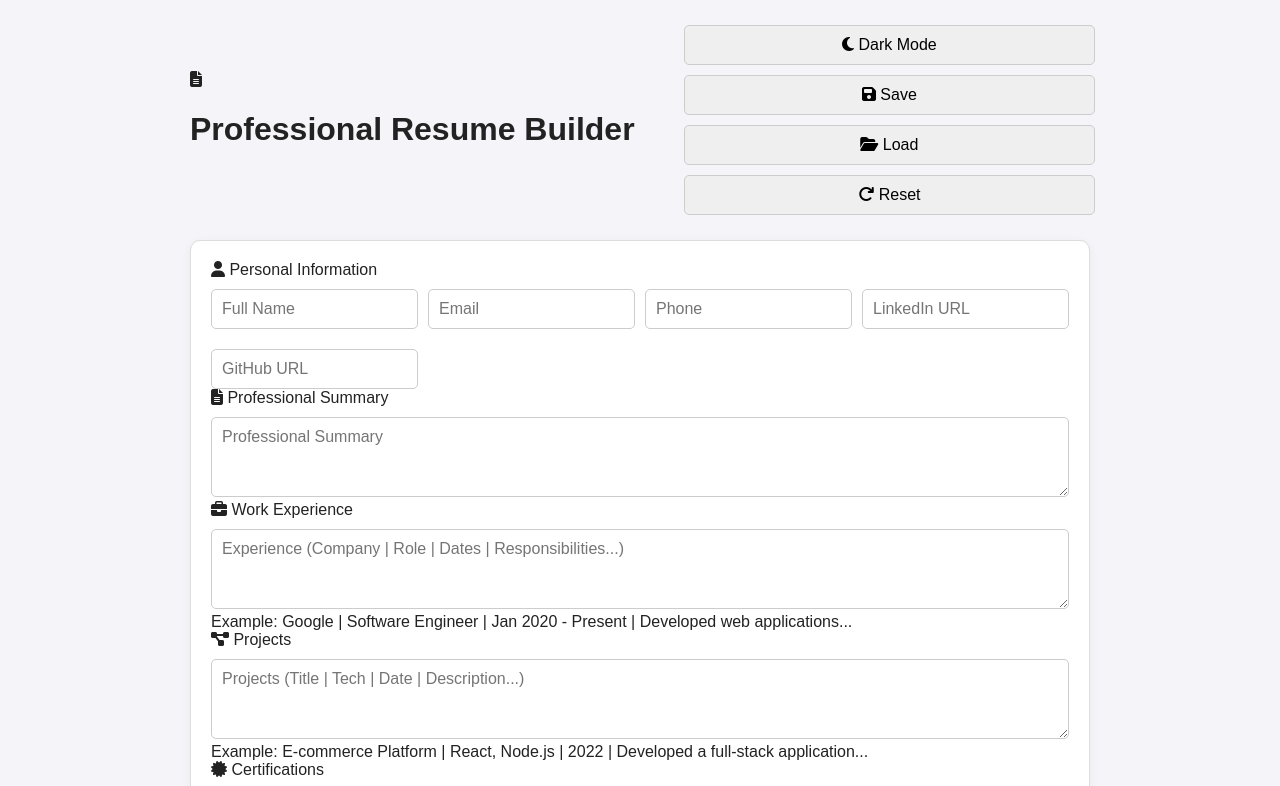
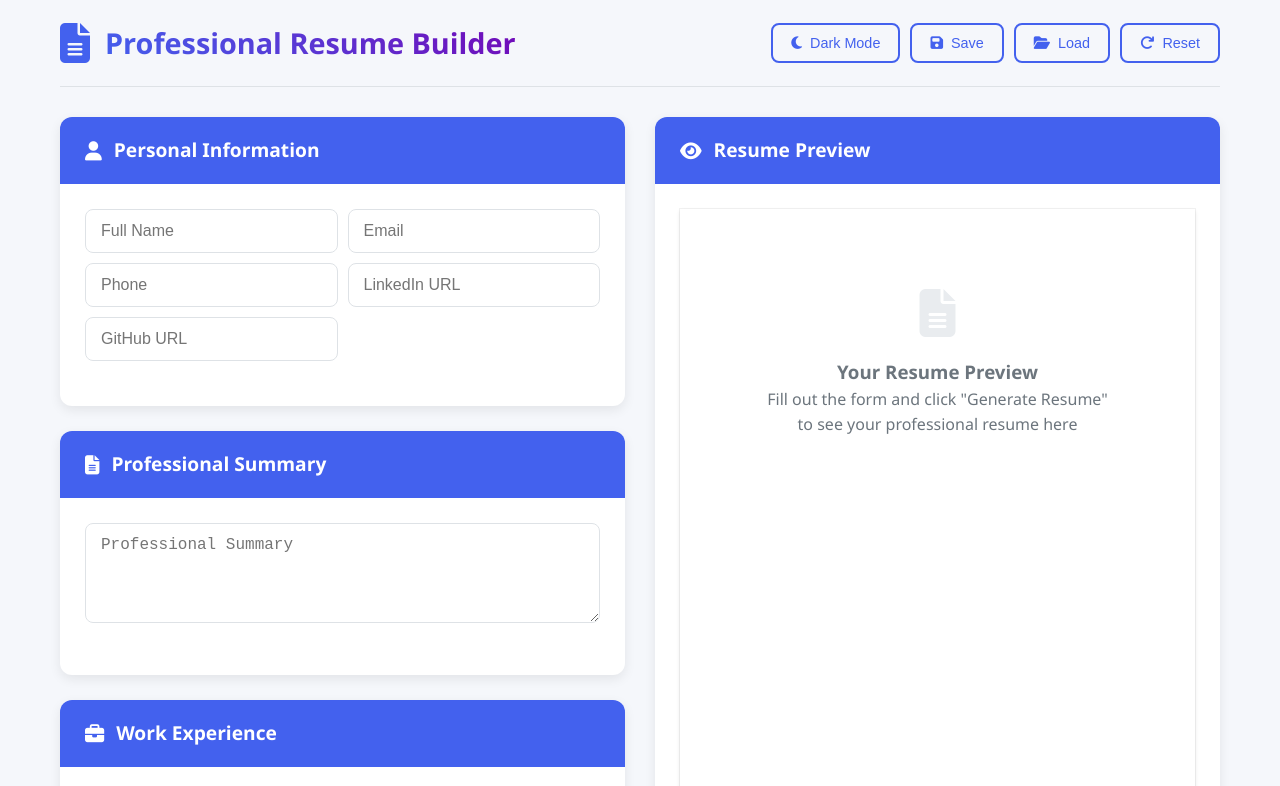
Before and after one commit to kartikey-jaat/Resume-Builder, a plain HTML site: page index.html in a window 1280 px wide. Shown: the top 786 px of the page. Drawn offline with Linux system fonts and the light colour scheme.

Commit message:
style.css

```diff
--- a/style.css
+++ b/style.css
@@ -1,97 +1,372 @@
 :root {
-  --bg: #f4f4f9;
-  --text: #222;
-  --accent: #007BFF;
-  --card: #fff;
-  --border: #ddd;
+    --primary: #4361ee;
+    --primary-dark: #3a56d4;
+    --secondary: #7209b7;
+    --light: #f8f9fa;
+    --dark: #212529;
+    --gray: #6c757d;
+    --light-gray: #e9ecef;
+    --border: #dee2e6;
+    --success: #38b000;
+    --card-shadow: 0 4px 12px rgba(0, 0, 0, 0.08);
+    --transition: all 0.3s ease;
+}
+
+* {
+    margin: 0;
+    padding: 0;
+    box-sizing: border-box;
 }
 
 body {
-  margin: 0;
-  font-family: 'Poppins', sans-serif;
-  background: var(--bg);
-  color: var(--text);
-  transition: background 0.3s, color 0.3s;
+    font-family: 'Segoe UI', Tahoma, Geneva, Verdana, sans-serif;
+    background-color: #f5f7fb;
+    color: var(--dark);
+    line-height: 1.6;
+    transition: var(--transition);
+}
+
+body.dark {
+    background-color: #121826;
+    color: #e0e0e0;
+    --light: #2a2a2a;
+    --border: #444;
 }
 
 .container {
-  max-width: 900px;
-  margin: auto;
+    max-width: 1200px;
+    margin: 0 auto;
     padding: 20px;
 }
 
+/* HEADER */
 header {
     display: flex;
     justify-content: space-between;
     align-items: center;
     flex-wrap: wrap;
+    gap: 20px;
+    margin-bottom: 30px;
+    padding-bottom: 20px;
+    border-bottom: 1px solid var(--border);
+}
+
+.logo {
+    display: flex;
+    align-items: center;
+    gap: 15px;
+}
+
+.logo i {
+    font-size: 2.5rem;
+    color: var(--primary);
+}
+
+.logo h1 {
+    font-weight: 700;
+    font-size: 1.8rem;
+    background: linear-gradient(45deg, var(--primary), var(--secondary));
+    -webkit-background-clip: text;
+    -webkit-text-fill-color: transparent;
+}
+
+.actions {
+    display: flex;
+    gap: 10px;
+    flex-wrap: wrap;
+}
+
+.btn {
+    padding: 10px 18px;
+    border-radius: 8px;
+    font-weight: 500;
+    font-size: 0.9rem;
+    cursor: pointer;
+    display: flex;
+    align-items: center;
+    gap: 8px;
+    transition: var(--transition);
+    border: none;
+}
+
+.btn-primary {
+    background-color: var(--primary);
+    color: white;
+}
+
+.btn-primary:hover {
+    background-color: var(--primary-dark);
+    transform: translateY(-2px);
+    box-shadow: 0 4px 8px rgba(67, 97, 238, 0.3);
+}
+
+.btn-outline {
+    background-color: transparent;
+    border: 2px solid var(--primary);
+    color: var(--primary);
+}
+
+.btn-outline:hover {
+    background-color: var(--primary);
+    color: white;
+}
+
+.content-wrapper {
+    display: flex;
+    gap: 30px;
+    flex-wrap: wrap;
+}
+
+.form-section, .preview-section {
+    flex: 1;
+    min-width: 300px;
+}
+
+.panel {
+    background-color: white;
+    border-radius: 12px;
+    box-shadow: var(--card-shadow);
+    overflow: hidden;
+    margin-bottom: 25px;
+    transition: var(--transition);
+}
+
+body.dark .panel {
+    background-color: var(--light);
+}
+
+.panel-header {
+    padding: 18px 25px;
+    background-color: var(--primary);
+    color: white;
+    font-weight: 600;
+    font-size: 1.2rem;
+    display: flex;
+    align-items: center;
+    gap: 12px;
+}
+
+.panel-body {
+    padding: 25px;
+}
+
+.form-group {
     margin-bottom: 20px;
 }
 
-.actions button {
-  margin: 5px;
+label {
+    display: block;
+    margin-bottom: 8px;
+    font-weight: 500;
+    font-size: 0.95rem;
 }
 
-form, .resume-box {
-  background: var(--card);
-  padding: 20px;
-  border-radius: 10px;
-  box-shadow: 0 2px 10px rgba(0,0,0,0.05);
+.form-control {
+    width: 100%;
+    padding: 12px 15px;
+    border-radius: 8px;
     border: 1px solid var(--border);
-  margin-bottom: 20px;
+    font-size: 1rem;
+    background-color: white;
+    transition: var(--transition);
+}
+
+body.dark .form-control {
+    background-color: #2d3748;
+    border-color: #4b5563;
+    color: #e5e7eb;
+}
+
+.form-control:focus {
+    outline: none;
+    border-color: var(--primary);
+    box-shadow: 0 0 0 3px rgba(67, 97, 238, 0.2);
+}
+
+textarea.form-control {
+    min-height: 100px;
+    resize: vertical;
+}
+
+.hint {
+    font-size: 0.85rem;
+    color: var(--gray);
+    margin-top: 5px;
 }
 
 .grid {
     display: grid;
     grid-template-columns: repeat(auto-fit, minmax(200px, 1fr));
     gap: 10px;
+    margin-bottom: 20px;
 }
 
-input, textarea, button {
-  font-family: inherit;
-  font-size: 16px;
-  margin-top: 10px;
-  width: 100%;
-  padding: 10px;
-  border-radius: 5px;
-  border: 1px solid #ccc;
-  box-sizing: border-box;
+.resume-preview {
+    min-height: 800px;
+    background-color: white;
+    padding: 40px;
+    color: var(--dark);
+    box-shadow: 0 0 0 1px rgba(0,0,0,0.05), 0 2px 4px rgba(0,0,0,0.1);
 }
 
-textarea {
-  resize: vertical;
-  min-height: 80px;
+body.dark .resume-preview {
+    background-color: #1f2937;
+    color: #e5e7eb;
 }
 
-button.primary {
-  background: var(--accent);
-  color: white;
-  border: none;
-  margin-top: 20px;
-  font-weight: bold;
-  cursor: pointer;
-  transition: background 0.3s;
+.resume-header {
+    text-align: center;
+    margin-bottom: 30px;
+    padding-bottom: 20px;
+    border-bottom: 2px solid var(--primary);
 }
 
-button.primary:hover {
-  background: #0056b3;
+.resume-name {
+    font-size: 2.2rem;
+    font-weight: 700;
+    color: var(--primary);
+    margin-bottom: 5px;
 }
 
-h2, h3 {
-  color: var(--accent);
-  margin-top: 1em;
-  border-bottom: 1px solid var(--border);
-  padding-bottom: 5px;
+.resume-contact {
+    display: flex;
+    justify-content: center;
+    flex-wrap: wrap;
+    gap: 20px;
+    margin: 15px 0;
+    font-size: 0.95rem;
 }
 
-.resume-box ul {
-  padding-left: 20px;
+.resume-section {
+    margin-bottom: 25px;
 }
 
-body.dark {
-  --bg: #1e1e1e;
-  --text: #eee;
-  --accent: #00aaff;
-  --card: #2a2a2a;
-  --border: #444;
+.section-title {
+    font-size: 1.4rem;
+    font-weight: 600;
+    color: var(--primary);
+    margin-bottom: 15px;
+    padding-bottom: 8px;
+    border-bottom: 1px solid var(--light-gray);
 }
+
+.resume-summary {
+    line-height: 1.7;
+}
+
+.resume-list {
+    list-style-type: none;
+}
+
+.resume-list li {
+    margin-bottom: 15px;
+    padding-left: 20px;
+    position: relative;
+}
+
+.resume-list li:before {
+    content: "•";
+    position: absolute;
+    left: 0;
+    color: var(--primary);
+    font-size: 1.2rem;
+}
+
+.skills-container {
+    display: flex;
+    flex-wrap: wrap;
+    gap: 10px;
+}
+
+.skill-pill {
+    background-color: var(--primary);
+    color: white;
+    padding: 5px 15px;
+    border-radius: 20px;
+    font-size: 0.9rem;
+}
+
+.notification {
+    position: fixed;
+    bottom: 20px;
+    right: 20px;
+    padding: 15px 25px;
+    border-radius: 8px;
+    background-color: var(--success);
+    color: white;
+    font-weight: 500;
+    box-shadow: 0 4px 12px rgba(0,0,0,0.1);
+    transform: translateY(100px);
+    opacity: 0;
+    transition: transform 0.3s ease, opacity 0.3s ease;
+    z-index: 1000;
+}
+
+.notification.show {
+    transform: translateY(0);
+    opacity: 1;
+}
+
+.formats {
+    display: flex;
+    gap: 10px;
+    margin-top: 20px;
+    flex-wrap: wrap;
+}
+
+.format-btn {
+    flex: 1;
+    text-align: center;
+}
+
+.empty-state {
+    text-align: center;
+    padding: 40px;
+    color: var(--gray);
+}
+
+.empty-state i {
+    font-size: 3rem;
+    margin-bottom: 20px;
+    color: var(--light-gray);
+}
+
+@media (max-width: 768px) {
+    .content-wrapper {
+        flex-direction: column;
+    }
+
+    header {
+        flex-direction: column;
+        align-items: flex-start;
+    }
+
+    .actions {
+        width: 100%;
+    }
+
+    .btn {
+        flex: 1;
+        justify-content: center;
+    }
+}
+
+/* Print styles for PDF */
+@media print {
+    body * {
+        visibility: hidden;
+    }
+
+    .resume-preview, .resume-preview * {
+        visibility: visible;
+    }
+
+    .resume-preview {
+        position: absolute;
+        left: 0;
+        top: 0;
+        width: 100%;
+        box-shadow: none;
+        padding: 20mm;
+    }
+}
```
Lines whose indentation alone changed are shown as unchanged.
